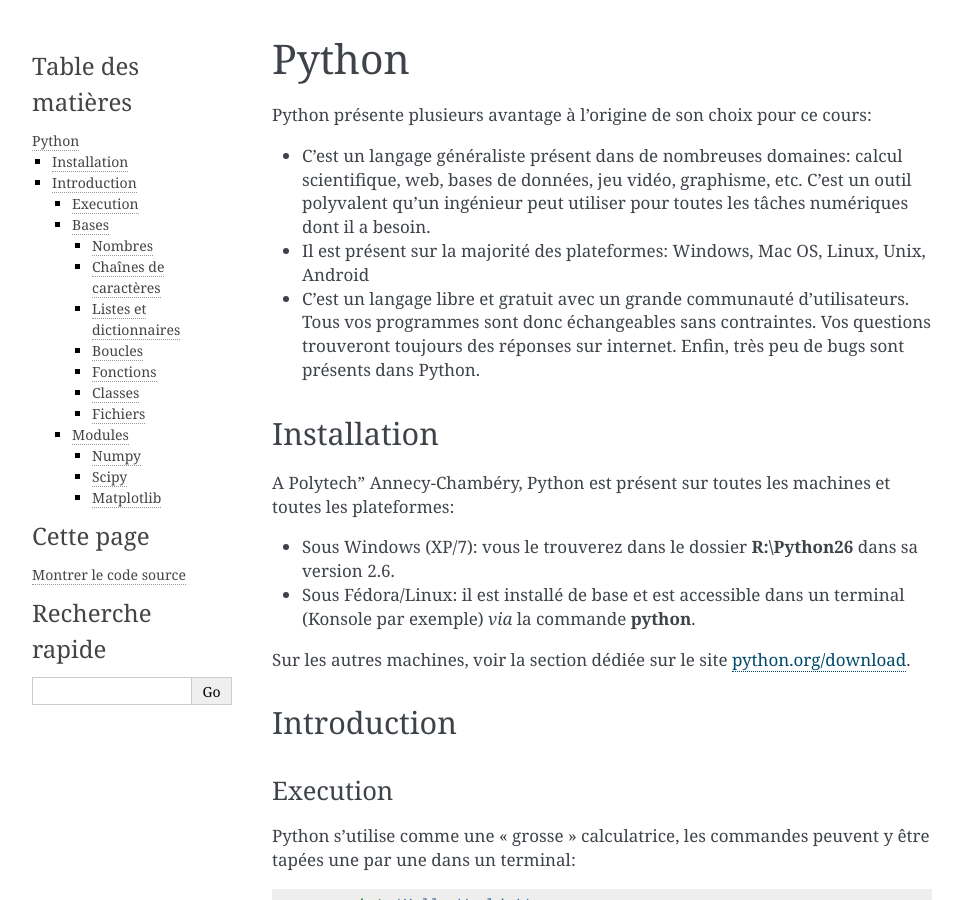
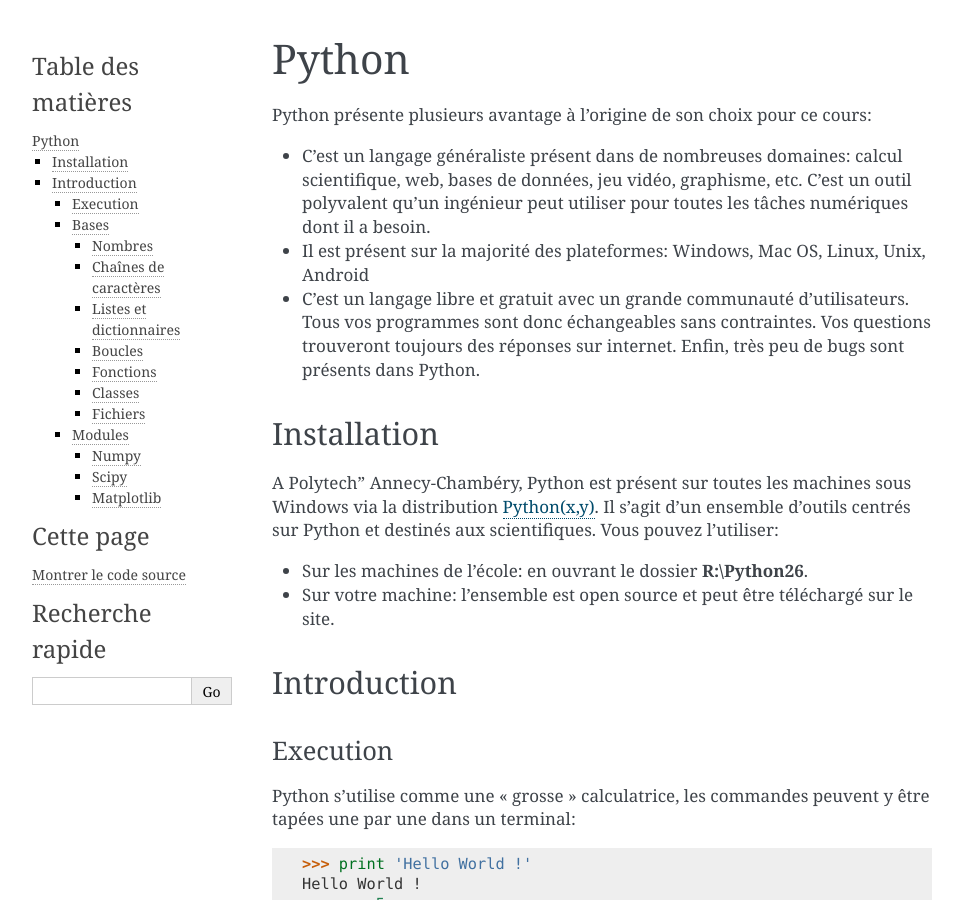
Before and after one commit to lcharleux/numerical_analysis, a Sphinx documentation site: the page built from doc/Python.rst, in a window 1280 px wide and 900 px high. Shown: the whole window, without its empty margins (148-1111 px from the left). Built offline with Sphinx 7.4.7, drawn with Linux system fonts in a browser that asks for light colours.

Commit message:
Install instructions updates

```diff
--- a/doc/Optimisation.rst
+++ b/doc/Optimisation.rst
@@ -62,7 +62,7 @@ Dans le cadre du TD dédié à l'optimisation, vous allez travailler sur un prob
 5. Ajoutez du bruit à :math:`Y` et recommencez.
 
 Travaux Pratiques
-=================
+===================
 
 Ce TP vous propose de travailler sur l'optimisation de structures mécaniques type treillis. Pour ce faire, vous allez utiliser le package `truss <http://truss.readthedocs.org/en/latest/index.html>`_ dédié à ces problèmes.
 
--- a/doc/Python.rst
+++ b/doc/Python.rst
@@ -10,12 +10,10 @@ Python présente plusieurs avantage à l'origine de son choix pour ce cours:
 Installation
 =============================
 
-A Polytech' Annecy-Chambéry, Python est présent sur toutes les machines et toutes les plateformes:
+A Polytech' Annecy-Chambéry, Python est présent sur toutes les machines sous Windows via la distribution `Python(x,y) <http://python-xy.github.io/>`_. Il s'agit d'un ensemble d'outils centrés sur Python et destinés aux scientifiques. Vous pouvez l'utiliser:
 
-* Sous Windows (XP/7): vous le trouverez dans le dossier **R:\\Python26** dans sa version 2.6.
-* Sous Fédora/Linux: il est installé de base et est accessible dans un terminal (Konsole par exemple) *via* la commande **python**.
-
-Sur les autres machines, voir la section dédiée sur le site `python.org/download <http://www.python.org/download/>`_.
+* Sur les machines de l'école: en ouvrant le dossier **R:\\Python26**.
+* Sur votre machine: l'ensemble est open source et peut être téléchargé sur le site.
 
 
 Introduction
```
Also changed, not shown: doc/Exercices.rst (deleted, +0 -31 lines), doc/Traitement_signal/Samples/poutre.py (deleted).
